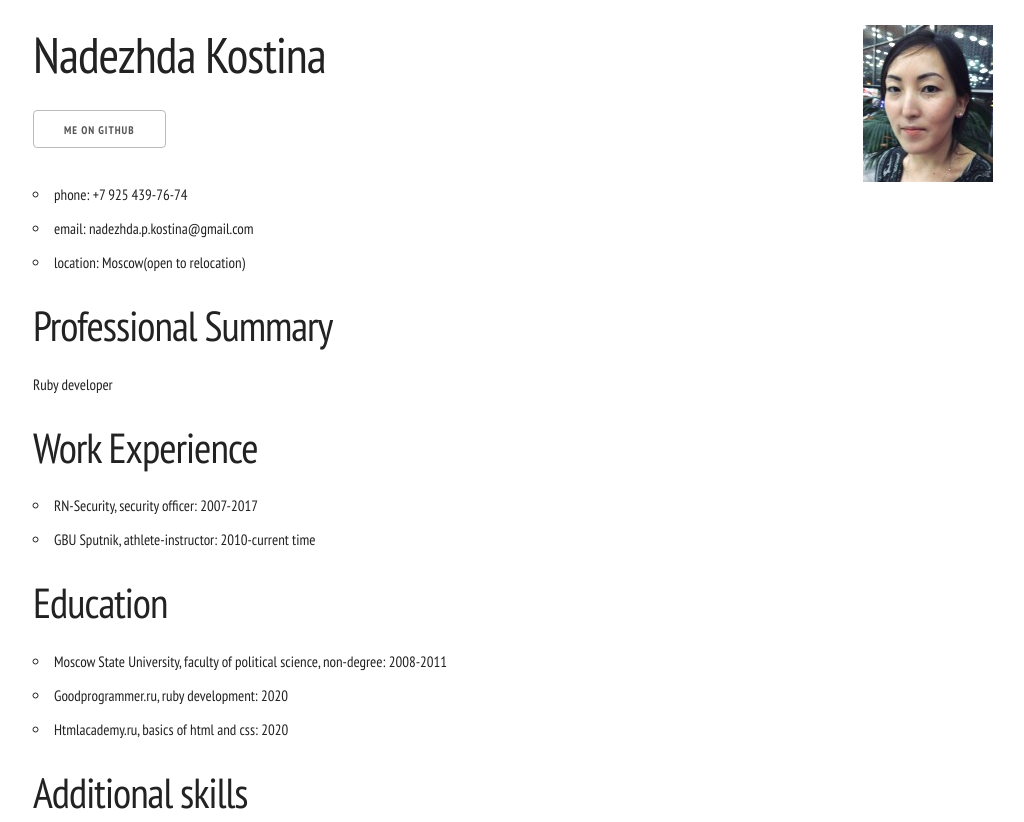
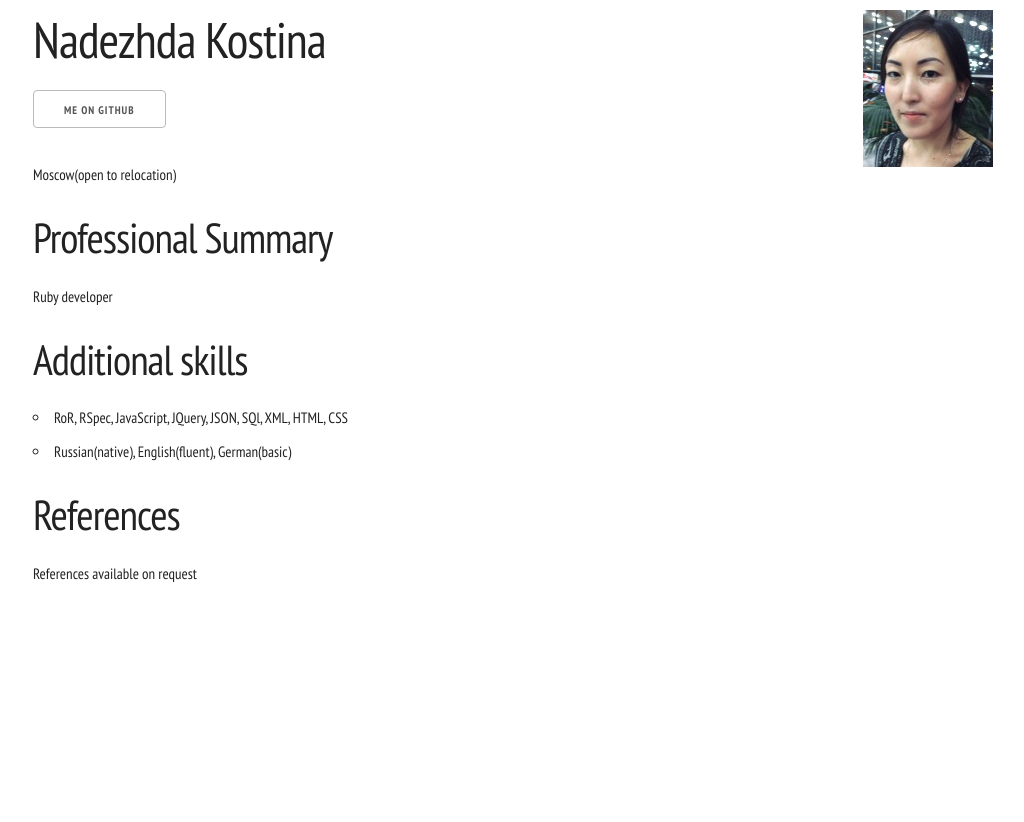
Before and after one commit to NadezhdaKostina/cv, a plain HTML site: page index.html in a window 1280 px wide. Shown: the top 822 px of the page, without its empty margins (127-1151 px from the left). After the commit the page ends 800 px from the top, so only its background shows below. Drawn offline with Linux system fonts and the light colour scheme.

Commit message:
initial version

```diff
--- a/css/skeleton.css
+++ b/css/skeleton.css
@@ -131,7 +131,7 @@ body {
 /* Typography
 –––––––––––––––––––––––––––––––––––––––––––––––––– */
 h1, h2, h3, h4, h5, h6 {
-  margin-top: 0;
+  margin-top: 1rem;
   margin-bottom: 2rem;
   font-weight: 300; }
 h1 { font-size: 4.0rem; line-height: 1.2;  letter-spacing: -.1rem;}
--- a/index.html
+++ b/index.html
@@ -9,26 +9,11 @@
 </head>
 <body>
 <div class="container">
-<p><h1>Nadezhda Kostina<img src="images/kostina_cv.jpg" alt="Nadezhda Kostina" class="u-pull-right"></h1></p>
-<p><a href="https://github.com/kraftaverk" class="button">Me on Github</a></p>
-<ul>
-  <li>phone: +7 925 439-76-74</li>
-  <li>email: nadezhda.p.kostina@gmail.com</li>
-  <li>location: Moscow(open to relocation)</li>
-</ul>
+<h1>Nadezhda Kostina<img src="images/kostina_cv.jpg" alt="Nadezhda Kostina" class="u-pull-right"></h1>
+<p><a href="https://github.com/NadezhdaKostina" class="button">Me on Github</a></p>
+<p>Moscow(open to relocation)</p>
 <h2>Professional Summary</h2>
 <p>Ruby developer</p>
-<h2>Work Experience</h2>
-<ul>
-  <li>RN-Security, security officer: 2007-2017</li>
-  <li>GBU Sputnik, athlete-instructor: 2010-current time</li>
-</ul>
-<h2>Education</h2>
-<ul>
-  <li>Moscow State University, faculty of political science, non-degree: 2008-2011</li>
-  <li>Goodprogrammer.ru, ruby development: 2020</li>
-  <li>Htmlacademy.ru, basics of html and css: 2020</li>
-</ul>
 <h2>Additional skills</h2>
 <ul>
   <li>RoR, RSpec, JavaScript, JQuery, JSON, SQl, XML, HTML, CSS</li>
@@ -37,3 +22,5 @@
 <h2>References</h2>
 <p>References available on request</p>
 </div>
+</body>
+</html>
```
